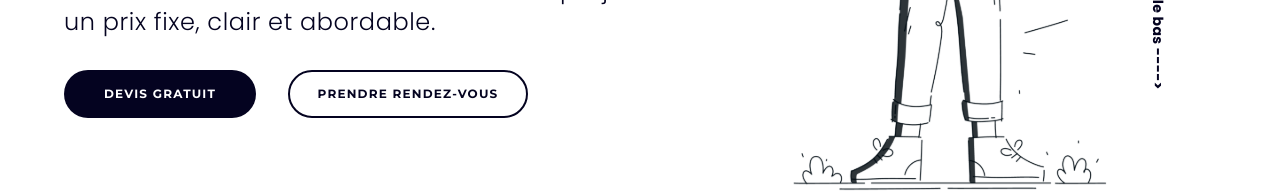
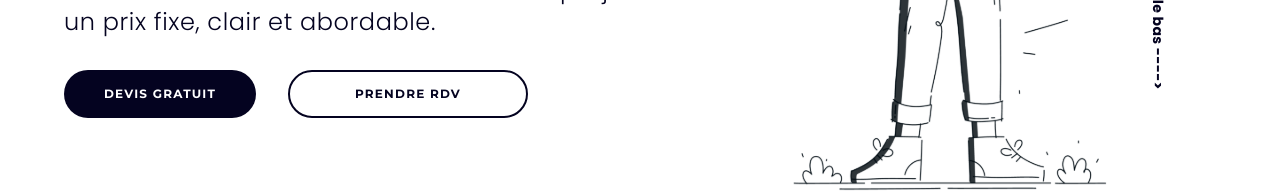
Before and after one commit to Valaex/next-on-jerome, a Next.js app: page / in a window 1280 px wide. Shown: the part 490-682 px from the top of the page. Built offline with nearby package versions, Linux system fonts and the light colour scheme.

Commit message:
Update RdvButton.tsx

```diff
--- a/src/components/Button/RdvButton.tsx
+++ b/src/components/Button/RdvButton.tsx
@@ -13,7 +13,7 @@ function RdvButton({}: Props) {
       <div
         className={`${montserrat.className} cursor-pointer hover:bg-[#040320] hover:text-[white] hover:transition-all hover:duration-300 duration-300 hover:shadow-xl hover:shadow-[#040320] flex flex-row justify-center items-center p-4 gap-2 w-60 h-12 left-24  bg-[white]  rounded-full text-[#040320] font-bold text-xs sm:text-xs  tracking-widest border-2 border-solid border-opacity-100 border-[#040320]`}
       >
-        PRENDRE RENDEZ-VOUS
+        PRENDRE RDV
       </div>
     </a>
   );
```
